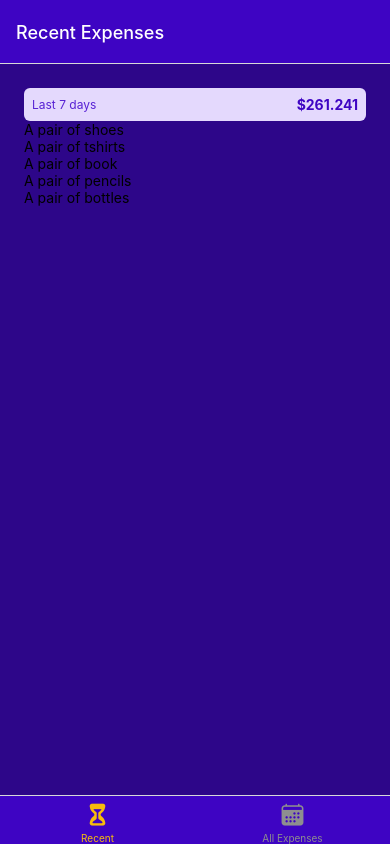
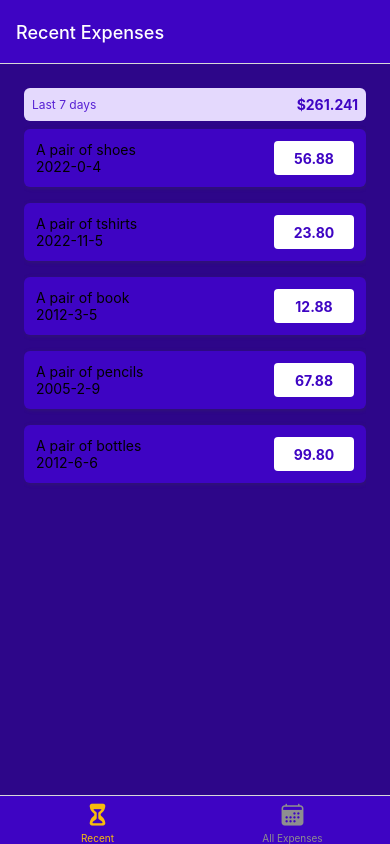
Before and after one commit to mucahitkaya/expense-tracker-app, a React Native app: screen /RecentExpenses in a window 390 px wide. Built offline with nearby package versions, Linux system fonts and the light colour scheme.

Commit message:
styling-error in ExpenseItem.js

```diff
--- /dev/null
+++ b/components/ExpensesOutput/ExpenseItem.js
@@ -0,0 +1,59 @@
+import { Pressable, View, Text, StyleSheet } from "react-native";
+import { GlobalStyles } from "../../constants/styles";
+
+import { getFormattedDate } from "../../util/date";
+function ExpenseItem({ description, amount, date }) {
+  return (
+    <Pressable>
+      <View style={styles.expenseItem}>
+        <View>
+          <Text styles={[styles.textBase, styles.description]}>
+            {description}
+          </Text>
+          <Text styles={styles.textBase}>{getFormattedDate(date)}</Text>
+        </View>
+        <View style={styles.amountContainer}>
+          <Text style={styles.amount}>{amount.toFixed(2)}</Text>
+        </View>
+      </View>
+    </Pressable>
+  );
+}
+export default ExpenseItem;
+
+const styles = StyleSheet.create({
+  expenseItem: {
+    padding: 12,
+    marginVertical: 8,
+    backgroundColor: GlobalStyles.colors.primary500,
+    flexDirection: "row",
+    justifyContent: "space-between",
+    borderRadius: 6,
+    elevation: 3,
+    shadowColor: GlobalStyles.colors.gray500,
+    shadowRadius: 4,
+    shadowOffset: { width: 1, height: 1 },
+    shadowOpacity: 0.4,
+  },
+  textBase: {
+    color: GlobalStyles.colors.primary50,
+  },
+  description: {
+    fontSize: 16,
+    marginBottom: 4,
+    fontWeight: "bold",
+  },
+  amountContainer: {
+    paddingHorizontal: 12,
+    paddingVertical: 4,
+    backgroundColor: "white",
+    justifyContent: "center",
+    alignItems: "center",
+    borderRadius: 4,
+    minWidth: 80,
+  },
+  amount: {
+    color: GlobalStyles.colors.primary500,
+    fontWeight: "bold",
+  },
+});
--- a/components/ExpensesOutput/ExpensesList.js
+++ b/components/ExpensesOutput/ExpensesList.js
@@ -1,7 +1,8 @@
 import { FlatList, Text } from "react-native";
+import ExpenseItem from "./ExpenseItem";
 
 function renderExpenseItem(itemData) {
-  return <Text>{itemData.item.description}</Text>;
+  return <ExpenseItem {...itemData.item}></ExpenseItem>;
 }
 
 function ExpensesList({ expenses }) {
--- a/components/ExpensesOutput/ExpensesOutput.js
+++ b/components/ExpensesOutput/ExpensesOutput.js
@@ -8,31 +8,31 @@
     id: "e1",
     description: "A pair of shoes",
     amount: 56.88,
-    date: new Date("2021-12-4"),
+    date: new Date(2021, 12, 4),
   },
   {
     id: "e2",
     description: "A pair of tshirts",
     amount: 23.8,
-    date: new Date("2022-11-5"),
+    date: new Date(2022, 11, 5),
   },
   {
     id: "e3",
     description: "A pair of book",
     amount: 12.88,
-    date: new Date("2012-3-5"),
+    date: new Date(2012, 3, 5),
   },
   {
     id: "e4",
     description: "A pair of pencils",
     amount: 67.88,
-    date: new Date("2005-2-9"),
+    date: new Date(2005, 2, 9),
   },
   {
     id: "e5",
     description: "A pair of bottles",
     amount: 99.8,
-    date: new Date("2012-6-6"),
+    date: new Date(2012, 6, 6),
   },
 ];
 
--- /dev/null
+++ b/util/date.js
@@ -0,0 +1,3 @@
+export function getFormattedDate(date) {
+  return `${date.getFullYear()}-${date.getMonth()}-${date.getDate()}`;
+}
```
